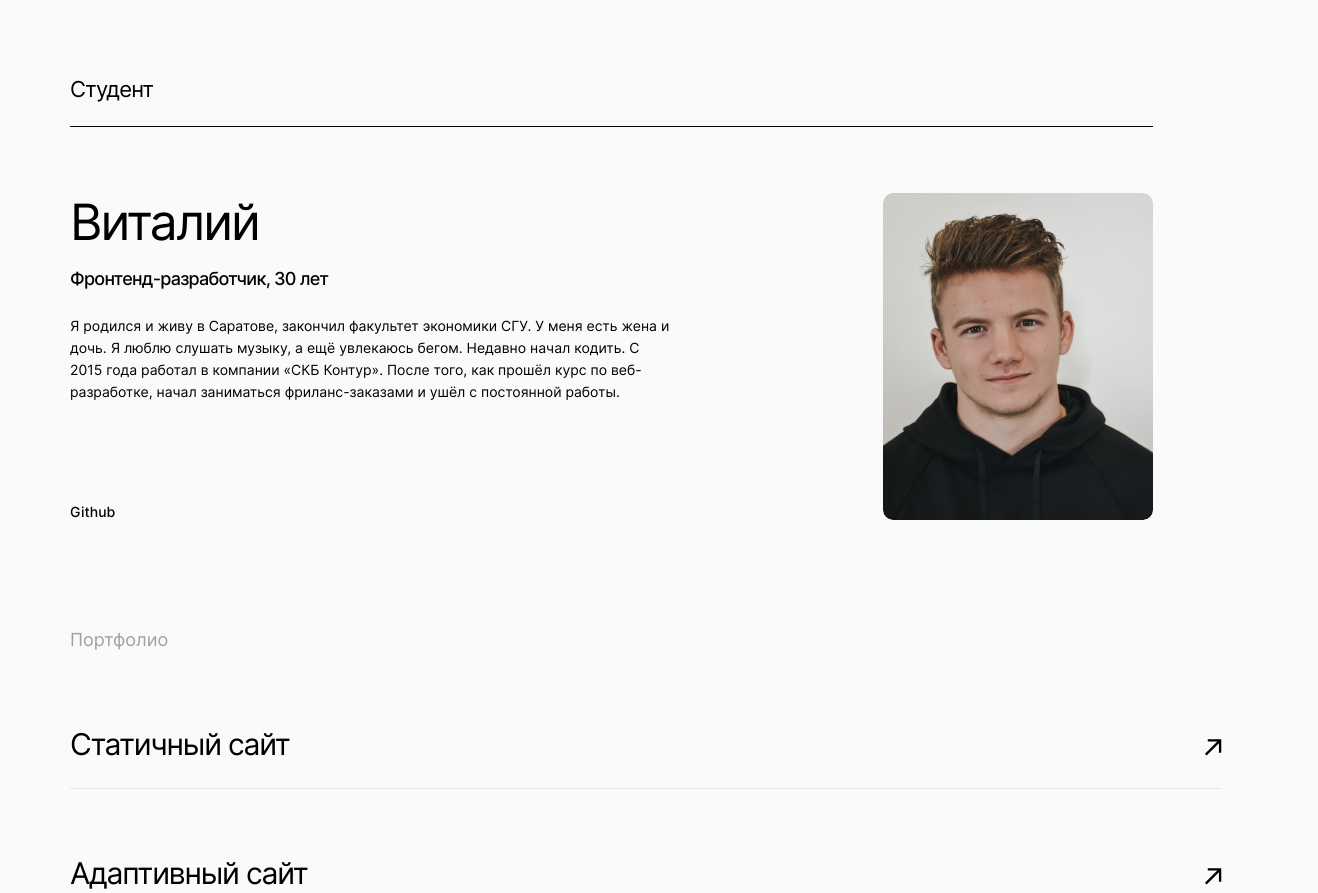
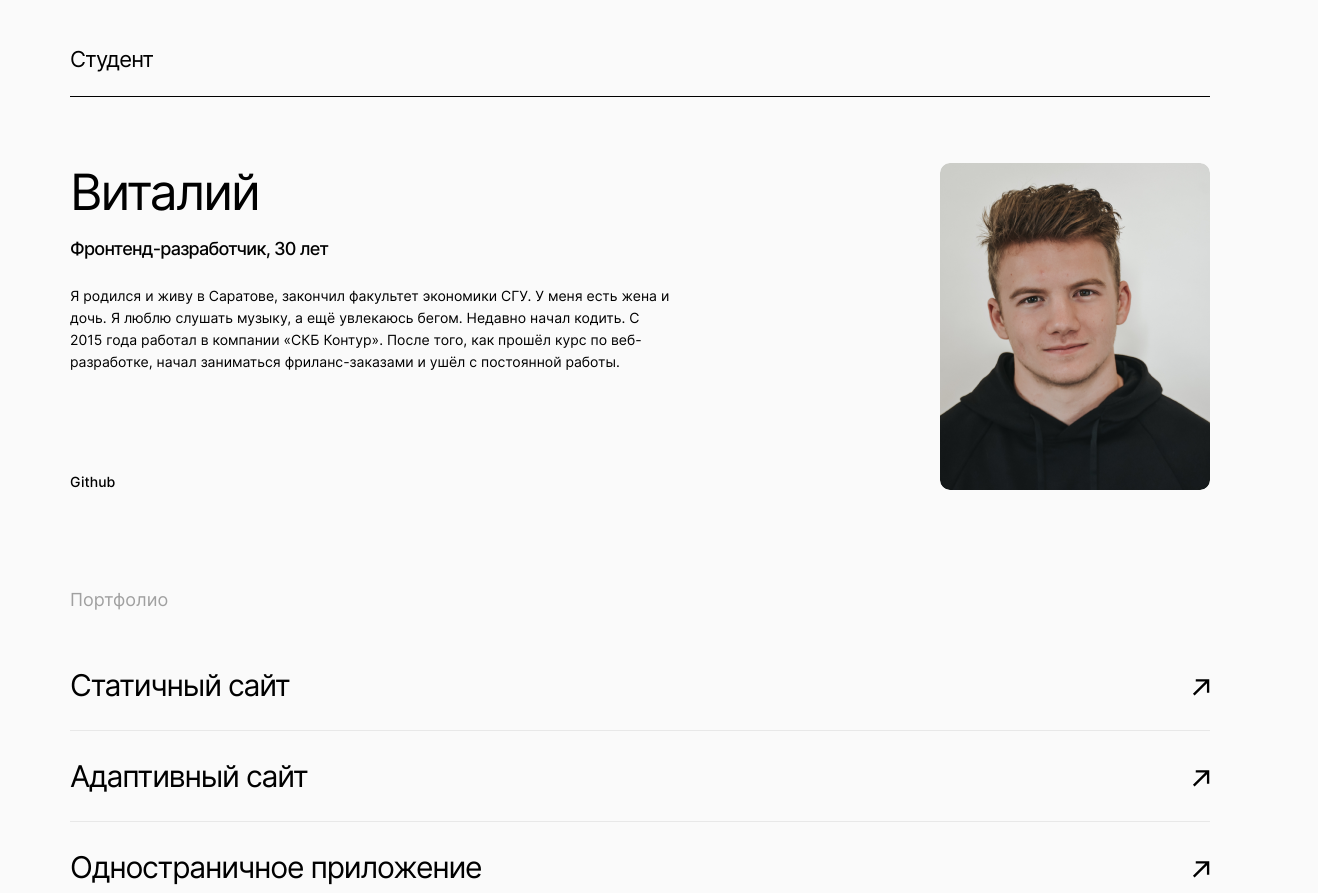
Before and after one commit to KirMoro/movies-explorer-frontend, a React (Create React App) app: page / in a window 1280 px wide. Shown: the part 1904-2797 px from the top of the page, 1318 px wide, since content can reach past the window. Built offline with nearby package versions, Linux system fonts and the light colour scheme.

Commit message:
refact: pixel perfect refact + add router

```diff
--- a/package.json
+++ b/package.json
@@ -9,6 +9,7 @@
     "classnames": "^2.3.2",
     "react": "^18.2.0",
     "react-dom": "^18.2.0",
+    "react-router-dom": "^5.2.1",
     "react-scripts": "5.0.1",
     "web-vitals": "^2.1.4"
   },
--- a/src/components/App/App.css
+++ b/src/components/App/App.css
@@ -51,7 +51,6 @@
 }
 
 .article__header {
-    width: 95%;
     border-bottom: 1px solid #000000;
 }
 
--- a/src/components/App/App.js
+++ b/src/components/App/App.js
@@ -3,6 +3,7 @@ import {Header} from "../Header/Header";
 import {Navigation} from "../Navigation/Navigation";
 import {Main} from "../Main/Main";
 import {Footer} from "../Footer/Footer";
+import {Route, Router, Switch} from "react-router-dom";
 
 function App() {
   return (
@@ -12,6 +13,11 @@ function App() {
         </Header>
         <Main />
         <Footer />
+            <Switch>
+                <Route path="/movies">
+                    <Main />
+                </Route>
+            </Switch>
     </>
   );
 }
--- a/src/components/Footer/Footer.css
+++ b/src/components/Footer/Footer.css
@@ -1,7 +1,7 @@
 .footer {
     background-color: #F8F8F8;
-    width: 95%;
-    padding: 0 70px 20px 70px;
+    width: 90%;
+    padding: 50px 70px 20px 70px;
 }
 
 .footer__title {
@@ -10,7 +10,7 @@
     font-size: 13px;
     line-height: 16px;
     color: #A0A0A0;
-    padding: 0 0 20px 0;
+    padding: 0 0 45px 0;
     margin: 0;
     text-align: center;
     border-bottom: 1px solid #E8E8E8;
@@ -24,6 +24,11 @@
     line-height: 16px;
 }
 
+.footer__year {
+    padding: 0;
+    margin: 0;
+}
+
 .footer__links {
     display: flex;
     list-style: none;
--- a/src/components/Main/AboutMe/AboutMe.css
+++ b/src/components/Main/AboutMe/AboutMe.css
@@ -1,11 +1,10 @@
 .about-me {
-    padding: 110px 70px;
+    padding: 110px 70px 100px 70px;
     display: flex;
     flex-direction: column;
 }
 
 .about-me__main {
-    width: 95%;
     display: flex;
     flex-direction: row;
     justify-content: space-between;
--- a/src/components/Main/Portfolio/Portfolio.css
+++ b/src/components/Main/Portfolio/Portfolio.css
@@ -1,8 +1,7 @@
 .portfolio {
-    padding: 0 70px 100px 70px;
+    padding: 0 70px 125px 70px;
     display: flex;
     flex-direction: column;
-    width: 90%;
 }
 
 .portfolio__title {
@@ -12,14 +11,13 @@
     line-height: 20px;
     color: #A0A0A0;
     padding: 0;
-    margin: 0 0 50px 0;
+    margin: 0 0 30px 0;
 }
 
 .portfolio__list {
     display: flex;
     flex-direction: column;
     list-style: none;
-    gap: 40px;
     padding: 0;
     margin: 0;
 }
@@ -30,7 +28,7 @@
     font-size: 30px;
     line-height: 50px;
     letter-spacing: -0.04em;
-    padding: 19px 0;
+    padding: 20px 0;
     margin: 0;
     text-decoration: none;
     position: relative;
--- a/src/components/Main/Promo/Promo.css
+++ b/src/components/Main/Promo/Promo.css
@@ -2,7 +2,7 @@
     display: flex;
     flex-direction: column;
     justify-content: flex-end;
-    width: 1200px;
+    width: 100%;
     height: 493px;
     background-color: #F5F5F5;
     border-radius: 10px;
@@ -19,6 +19,7 @@
     font-weight: 400;
     font-size: 50px;
     line-height: 58px;
+    letter-spacing: -0.04em;
     text-align: center;
     padding: 0;
     margin: 0 0 151px 0;
--- a/src/components/Main/Techs/Techs.css
+++ b/src/components/Main/Techs/Techs.css
@@ -40,7 +40,7 @@
     list-style: none;
     gap: 10px;
     padding: 0;
-    margin: 0 0 30px 0;
+    margin: 0;
 }
 
 .techs__button {
--- a/src/index.js
+++ b/src/index.js
@@ -2,11 +2,14 @@ import React from 'react';
 import ReactDOM from 'react-dom/client';
 import './index.css';
 import App from './components/App/App';
+import {BrowserRouter} from "react-router-dom";
 
 const root = ReactDOM.createRoot(document.getElementById('root'));
 root.render(
   <React.StrictMode>
-    <App />
+      <BrowserRouter>
+          <App />
+      </BrowserRouter>
   </React.StrictMode>
 );
 
```
Also changed, not shown: 1 other file (tests, documents, lock files or other folders).
